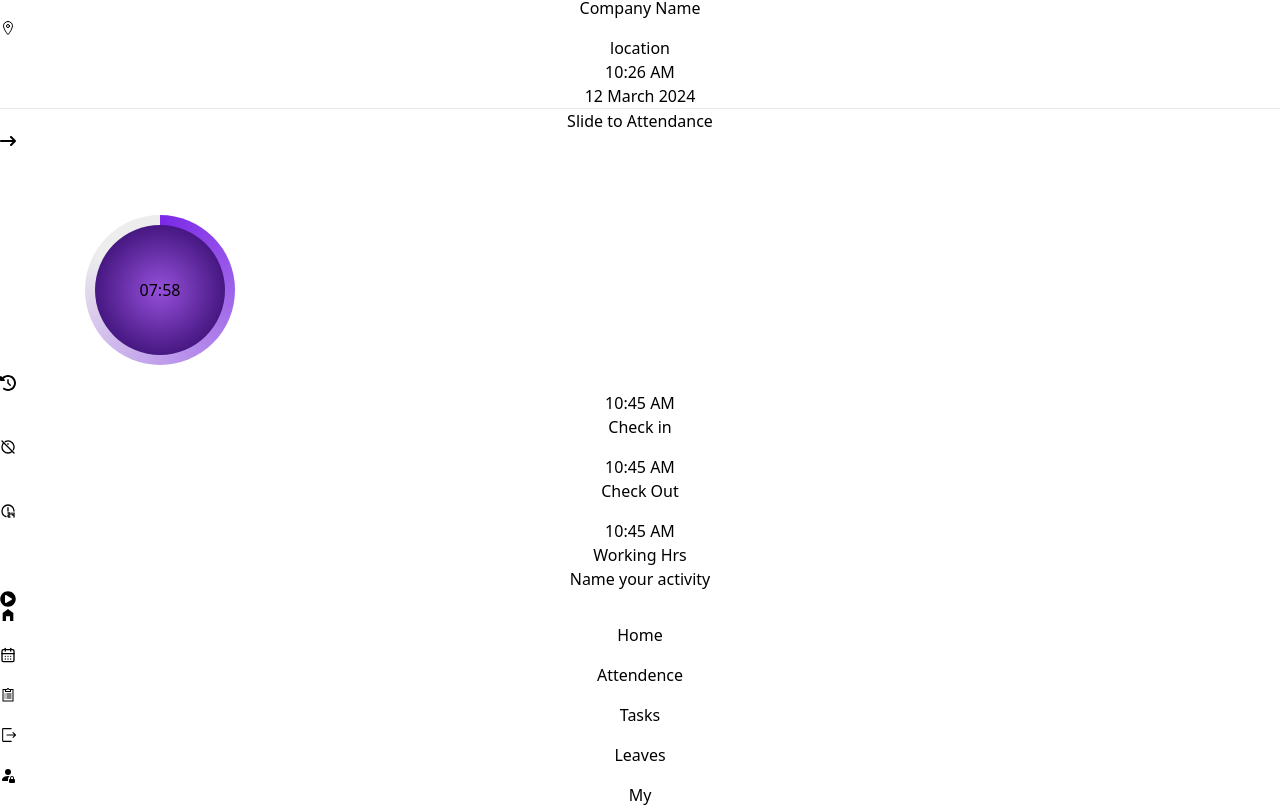
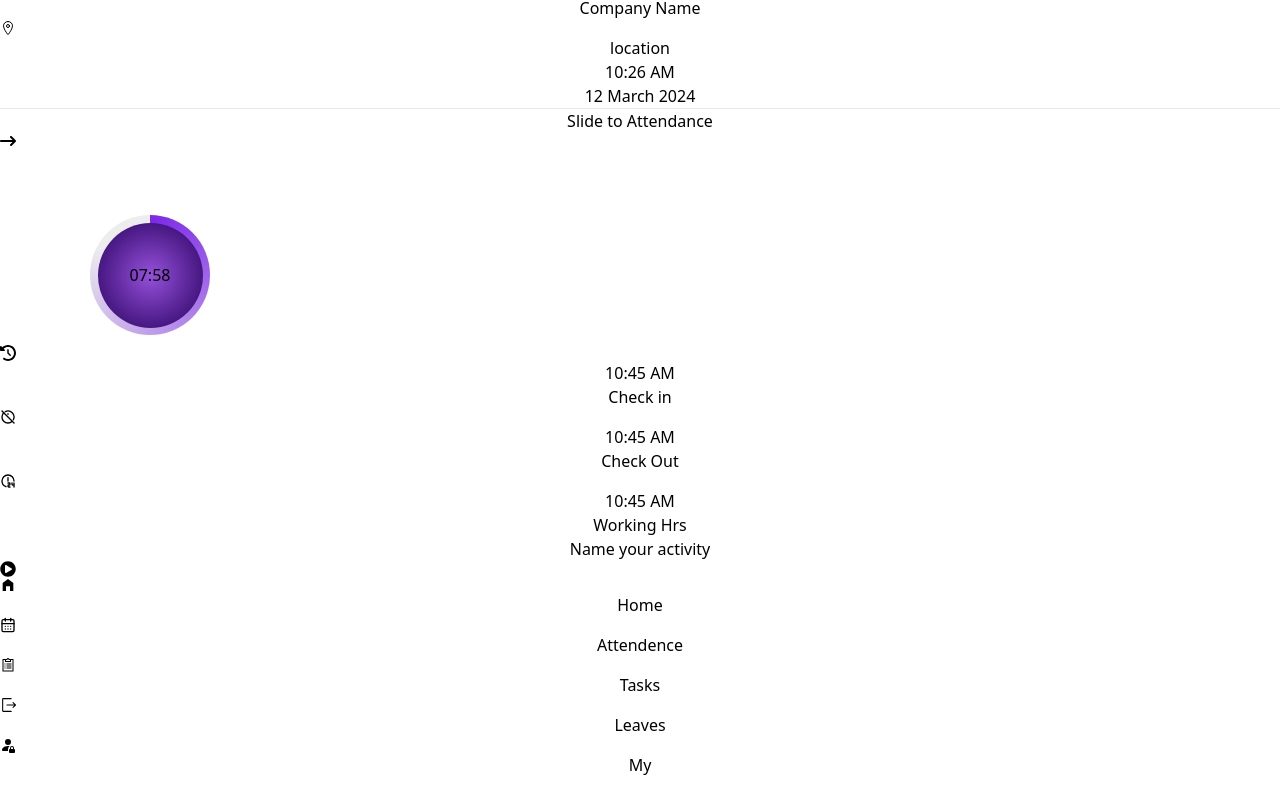
Before and after one commit to ZEUZ8/Employee-Tracker, a React (Vite) app: page /home in a window 1280 px wide. Shown: the part 1998-2805 px from the top of the page. After the commit the page ends 2775 px from the top, so only its background shows below. Built offline with nearby package versions, Linux system fonts and the light colour scheme.

Commit message:
updated the UI and resolved the spacing erro

```diff
--- a/src/App.jsx
+++ b/src/App.jsx
@@ -10,7 +10,7 @@ import Home from "./Components/HomePage/Home";
 function App() {
   return (
     <BrowserRouter>
-      <main>
+      <main className="h-[100vh]">
         <Routes>
           <Route path="/" element={<LoginPage/>}/>
           <Route path="/home" element={<Home/>}/>
--- /dev/null
+++ b/src/Components/HomePage/CenterSection.jsx
@@ -0,0 +1,61 @@
+import React from "react";
+import "react-circular-progressbar/dist/styles.css";
+import { FaPlayCircle } from "react-icons/fa";
+import { TbClock24 } from "react-icons/tb";
+import { TbClockOff } from "react-icons/tb";
+import { FaClockRotateLeft } from "react-icons/fa6";
+import CircularProgress from "./CircularProgress";
+
+const CenterSection = () => {
+  return (
+    <div className="grid gap-2">
+
+      <div className=" grid justify-center items-center ">
+        <div>
+          <CircularProgress />
+        </div>
+      </div>
+
+      <div className=" text-white grid">
+        <div className="grid grid-cols-3 items-center justify-around">
+          <div className="flex flex-col justify-center items-center gap-1">
+            <p className="text-2xl">
+              <FaClockRotateLeft />
+            </p>
+            <p className="">10:45 AM</p>
+            <p className="text-xs font-extralight opacity-50">Check in</p>
+          </div>
+          <div className="flex flex-col justify-center items-center gap-1">
+            <p className="text-2xl">
+              <TbClockOff />
+            </p>
+            <p className="">10:45 AM</p>
+            <p className="text-xs font-extralight opacity-50">Check Out</p>
+          </div>
+          <div className="flex flex-col justify-center items-center gap-1">
+            <p className="text-2xl">
+              <TbClock24 />
+            </p>
+            <p className="">10:45 AM</p>
+            <p className="text-xs font-extralight opacity-50">Working Hrs</p>
+          </div>
+        </div>
+      </div>
+
+      <div className="  flex w-full ">
+        <div className="flex-1 ">
+          <div className=" bg-white h-[4rem] flex  items-center justify-between rounded-2xl p-3">
+            <div className="text-xl font-bold text-gray-400">
+              Name your activity
+            </div>
+            <div>
+              <FaPlayCircle className="text-green-500 text-3xl" />
+            </div>
+          </div>
+        </div>
+      </div>
+    </div>
+  );
+};
+
+export default CenterSection;
--- a/src/Components/HomePage/Home.jsx
+++ b/src/Components/HomePage/Home.jsx
@@ -16,20 +16,32 @@ import { TbClock24 } from "react-icons/tb";
 import { TbClockOff } from "react-icons/tb";
 import { FaClockRotateLeft } from "react-icons/fa6";
 import CircularProgress from "./CircularProgress";
+import CenterSection from "./CenterSection";
 
 const Home = () => {
   const percentage = 66;
-  const [isChecked,setIsChecked] = useState(false)
+  const [isChecked, setIsChecked] = useState(false);
   return (
     <>
-      <div className="relativ  h-screen">
-        {/* Background images */}
-        <BackGround />
-
-        {/* Content */}
-        <div className=" absolute inset-0 max-h-[100vh]  grid grid-rows-12">
-          <div className="row-span-6 grid grid-rows-6 p-5 ">
-            <div className="row-span-1 flex justify-end items-end">
+      <div className="relativ w-[100vw] h-[100vh]  broder-5">
+        <img
+          className="absolute inset-0 w-full h-full object-cover opacity-25"
+          src="/imgs/shape(3).png"
+          alt="Background Image"
+        />
+        <img
+          className="absolute top-[40%] left-0 opacity-25"
+          src="/imgs/shapes(1).png"
+          alt="Background Image"
+        />
+        <img
+          className="absolute top-[35%] right-0 opacity-25"
+          src="/imgs/shapes(2).png"
+          alt="Background Image"
+        />
+        <div className="absolute inset-0 grid grid-rows-12 ">
+          <div className="row-span-6 grid p-3 ">
+            <div className=" flex justify-end items-end">
               <div className="flex items-center gap-3">
                 <div>
                   <p className="text-white text-xl">
@@ -55,15 +67,15 @@ const Home = () => {
                 />
               </div>
             </div>
-            <div className="row-span-1 text-start mx-12">
+            <div className="r text-start mx-12">
               <div className="text-white">
                 <p className="">Hi sinan</p>
                 <p className="font-extralight text-xs">Emp ID</p>
               </div>
             </div>
-            <div className="row-span-4 p-3 ">
+            <div className=" p-3 ">
               <div className=" bg-opacity-5 bg-white border-2 border-white h-full rounded-2xl grid grid-rows-3 text-white backdrop-blur-3xl">
-                <div className="row-span-2 grid justify-center  px-5 pt-5">
+                <div className="row-span-2 grid justify-center  p-3 pt-5">
                   <p className="font-light">Company Name</p>
                   <p className="font-extralight flex justify-center items-center gap-1">
                     <span>
@@ -82,98 +94,40 @@ const Home = () => {
                       Slide to Attendance
                     </p>
                     <label class="switch relative flex  items-center ">
-                      <div className="absolute z-20 p-4 "><p style={{ transform: isChecked ? "translateX(250px)" : "translateX(0)",transition: "transform 0.8s ease" }} className="arrow text-red-500 font-normal"><FaArrowRightLong/></p></div>
+                      <div className="absolute z-20 p-4 ">
+                        <p
+                          style={{
+                            transform: isChecked
+                              ? "translateX(250px)"
+                              : "translateX(0)",
+                            transition: "transform 0.8s ease",
+                          }}
+                          className="arrow text-red-500 font-normal"
+                        >
+                          <FaArrowRightLong />
+                        </p>
+                      </div>
                       <input
                         type="checkbox"
                         checked={isChecked}
-                        onChange={()=>setIsChecked((prev)=>!prev)}
+                        onChange={() => setIsChecked((prev) => !prev)}
                         class="toggle-btn rounded-full relative grid justify-center items-center"
                       />
                       <span class="slider "></span>
                     </label>
                     {/* <div className="flex-1 absolute  grid justify-center items-center">
-                      <p className="text-white">Slide to Attendance</p>
-                    </div> */}
+            <p className="text-white">Slide to Attendance</p>
+          </div> */}
                   </div>
                 </div>
               </div>
             </div>
           </div>
-
-          <div className="row-span-5 p-2 px-5 ">
-            <div className=" grid grid-rows-7 gap-1">
-              <div className="row-span-3 grid justify-center items-center ">
-                <div>
-                    <CircularProgress/>
-                  {/* <CircularProgressbar
-                    value={66}
-                    text={`07:10`}
-                    className="h-[10rem]"
-                    styles={{
-                      path: {
-                        stroke: "#5015A6", // Color of the progress bar line
-                      },
-                      text: {
-                        fill: "white", // Color of the text inside the progress bar
-                      },
-                      trail: {
-                        stroke: "white", // Color of the trail (the remaining part of the circle)
-                        fill: "white",
-                      },
-                    }}
-                  /> */}
-                </div>
-              </div>
-
-              <div className="row-span-2 text-white grid">
-                <div className="grid grid-cols-3 items-center justify-around">
-                  <div className="flex flex-col justify-center items-center gap-1">
-                    <p className="text-2xl">
-                      <FaClockRotateLeft />
-                    </p>
-                    <p className="">10:45 AM</p>
-                    <p className="text-xs font-extralight opacity-50">
-                      Check in
-                    </p>
-                  </div>
-                  <div className="flex flex-col justify-center items-center gap-1">
-                    <p className="text-2xl">
-                      <TbClockOff />
-                    </p>
-                    <p className="">10:45 AM</p>
-                    <p className="text-xs font-extralight opacity-50">
-                      Check Out
-                    </p>
-                  </div>
-                  <div className="flex flex-col justify-center items-center gap-1">
-                    <p className="text-2xl">
-                      <TbClock24 />
-                    </p>
-                    <p className="">10:45 AM</p>
-                    <p className="text-xs font-extralight opacity-50">
-                      Working Hrs
-                    </p>
-                  </div>
-                </div>
-              </div>
-
-              <div className="row-span-2  flex w-full ">
-                <div className="flex-1 ">
-                  <div className=" bg-white h-[4rem] flex  items-center justify-between rounded-2xl p-4">
-                    <div className="text-xl font-bold text-gray-400">
-                      Name your activity
-                    </div>
-                    <div>
-                      <FaPlayCircle className="text-green-500 text-3xl" />
-                    </div>
-                  </div>
-                </div>
-              </div>
-            </div>
+          <div className="row-span-5 p-4">
+            <CenterSection/>
           </div>
-
-          <div className="row-span-1 bottom-0 rounded-t-2xl bg-[#24074F] grid items-center">
-            <div className="grid grid-cols-5 text-white text-xs">
+          <div className="row-span-1 row-start-12 rounded-t-2xl bg-[#24074F]  grid items-cente max-w-[100%]">
+            <div className="grid grid-cols-5  text-white text-xs">
               <div className="grid justify-center items-center gap-1">
                 <div className="flex justify-center">
                   <MdHomeFilled className="text-white text-2xl" />
--- a/src/Components/HomePage/style.css
+++ b/src/Components/HomePage/style.css
@@ -4,17 +4,17 @@
 
 .container{
     display: flex;
-    width: 320px;
+    width: 300px;
     padding: 10px 0;
-
-    border-radius: 8px;
+    background: white;
+    border-radius: px;
     flex-direction: column;
     align-items: center;
 }
 .circular-progress{
     position: relative;
-    width: 150px;
-    height: 150px;
+    width: 120px;
+    height: 120px;
     border-radius: 50%;
     background: conic-gradient(#7d2ae8 3.6deg,#ededed 300deg);
     display: flex;
@@ -25,8 +25,8 @@
 .circular-progress::before{
     content: "";
     position: absolute;
-    height: 130px;
-    width: 130px;
+    height: 105px;
+    width: 105px;
     border-radius: 50%;
     /* background-color: white; */
     background-image: radial-gradient(circle,#9650DB,#25005C);
```
Also changed, not shown: src/Components/login/LoginPage.jsx (line endings or trailing spaces).
